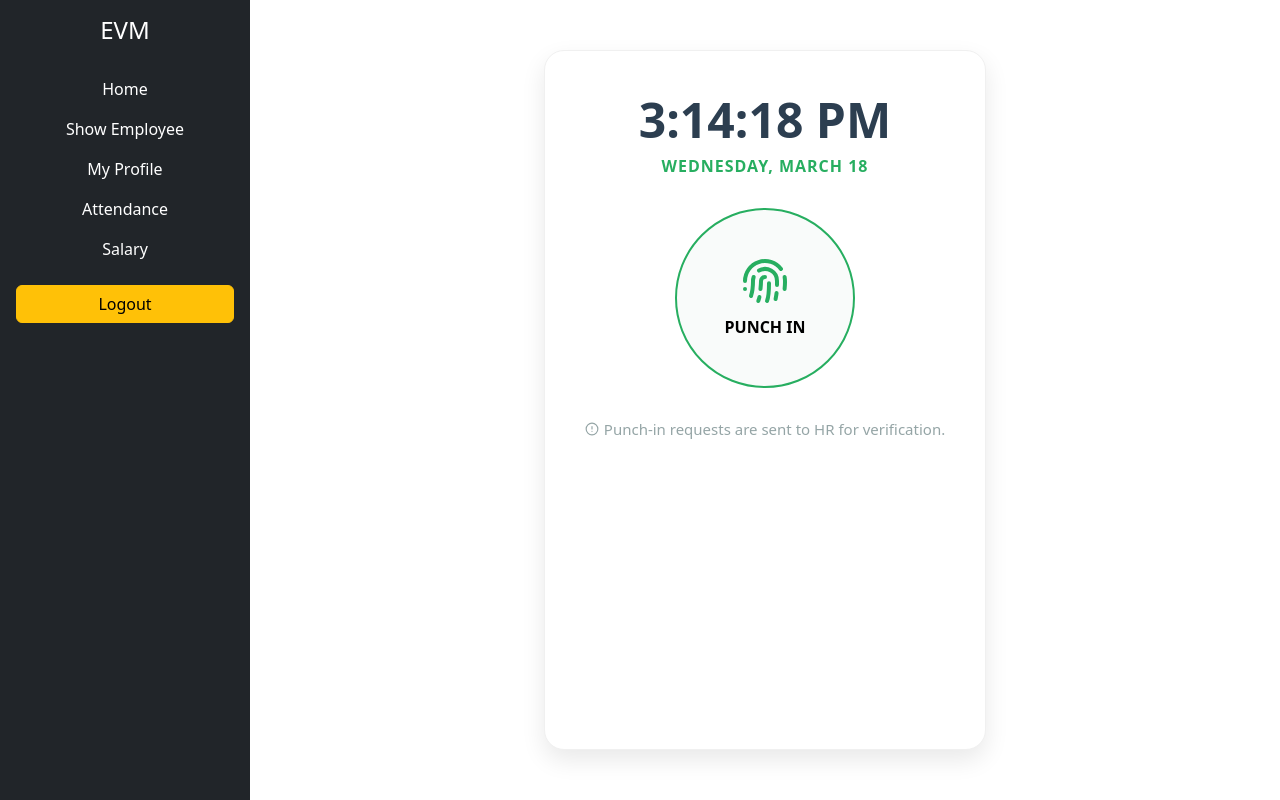
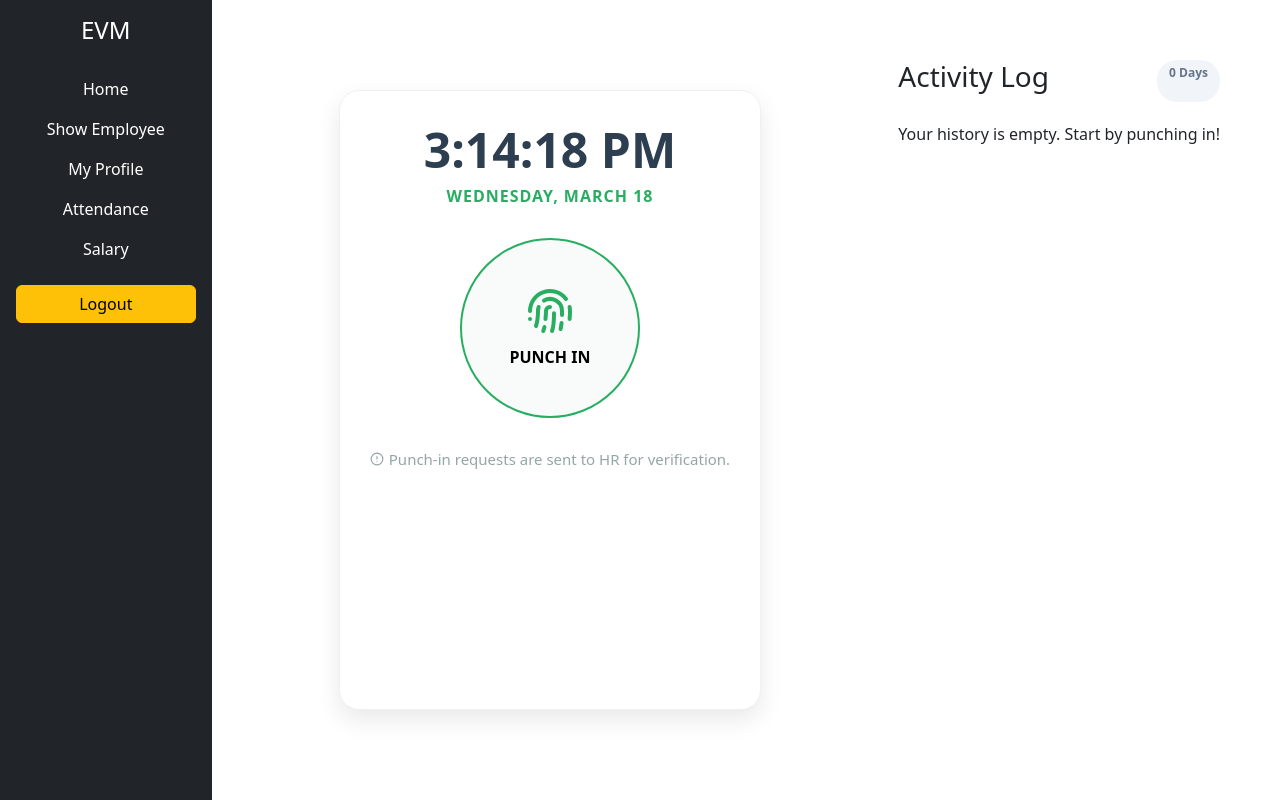
Before and after one commit to ManasiLangore/Employee_Management_System, a React (Create React App) app in the folder frontend/: page /employee/attendance in a window 1280 px wide. Built offline with nearby package versions, Linux system fonts and the light colour scheme.

Commit message:
Improved Admin and Employee attendance UI

```diff
--- a/frontend/src/Pages/admin/AdminAttendance.css
+++ b/frontend/src/Pages/admin/AdminAttendance.css
@@ -42,6 +42,12 @@
     font-size: 16px;
     margin: 0;
     color: #2d3436;
+}
+
+.emp-info-text {
+    font-size: 14px;
+    color: #7f8c8d; /* Muted grey color */
+    margin: 2px 0 8px 0; /* Small space around the text */
 }
 
 .badge-status-pending {
--- a/frontend/src/Pages/admin/AdminAttendance.jsx
+++ b/frontend/src/Pages/admin/AdminAttendance.jsx
@@ -59,10 +59,10 @@ const AdminAttendance = () => {
                       <User size={24} />
                     </div>
                     <div className="user-details">
-                      <h3>Employee ID: {item.empId}</h3>
-                      <h3>{item.firstName}</h3>
-                      <h3>{item.LastName}</h3>
-                      <h3>{item.department}</h3>
+                      <h3>Name : {item.firstname} {item.lastname}</h3>
+                      <p className="emp-info-text">
+                        Employee ID: {item.empId} | {item.department}
+                      </p>
                       <span className="badge-status-pending">Waiting for Approval</span>
                     </div>
                   </div>
--- a/frontend/src/Pages/employee/Attendance.css
+++ b/frontend/src/Pages/employee/Attendance.css
@@ -1,7 +1,17 @@
+.attendance-container{
+    display: flex;
+    flex-direction: row; /* Side by side */
+    justify-content: center;
+    gap: 30px;
+    padding: 40px;
+    align-items: stretch; /* Makes both cards the same height */
+    width: 100%;
+}
+
 .employee-attendance-card {
     background: white;
     border-radius: 20px;
-    padding: 40px;
+    padding: 30px;
     text-align: center;
     max-width: 500px;
     margin: 50px auto;
@@ -38,7 +48,8 @@
     justify-content: center;
     gap: 10px;
     transition: all 0.3s ease;
-    margin: 0 auto;
+    margin: 20px auto;
+    padding: 20px 40px;
 }
 
 .punch-btn:hover{
@@ -92,3 +103,97 @@
     from { opacity: 0; transform: translateY(10px); }
     to { opacity: 1; transform: translateY(0); }
 }
+
+.history-container-pro {
+    background: #ffffff;
+    border-radius: 16px;
+    padding: 20px;
+}
+
+.history-header-main {
+    display: flex;
+    justify-content: space-between;
+    margin-bottom: 20px;
+}
+
+.count-badge {
+    background: #f1f5f9;
+    padding: 4px 12px;
+    border-radius: 20px;
+    font-size: 12px;
+    font-weight: 700;
+    color: #64748b;
+}
+
+/* Timeline Row Styling */
+.timeline-row {
+    display: flex;
+    align-items: center;
+    justify-content: space-between;
+    padding: 15px;
+    margin-bottom: 12px;
+    background: #fff;
+    border-radius: 12px;
+    border-left: 5px solid #cbd5e1; /* Default grey border */
+    box-shadow: 0 2px 4px rgba(0,0,0,0.02);
+    transition: transform 0.2s;
+}
+
+.timeline-row:hover {
+    transform: translateX(5px);
+}
+
+/* Color Coding based on Status */
+.timeline-row.present { border-left-color: #27ae60; background: #f0fff4; }
+.timeline-row.pending { border-left-color: #f39c12; background: #fffaf0; }
+.timeline-row.rejected { border-left-color: #e74c3c; background: #fff5f5; }
+
+/* Date Block */
+.date-block {
+    display: flex;
+    flex-direction: column;
+}
+
+.day-text {
+    font-size: 11px;
+    font-weight: 800;
+    text-transform: uppercase;
+    color: #94a3b8;
+}
+
+.date-text {
+    font-size: 15px;
+    font-weight: 700;
+    color: #1e293b;
+}
+
+/* Status Symbol Box */
+.status-symbol-box {
+    display: flex;
+    flex-direction: column;
+    align-items: center;
+    min-width: 60px;
+}
+
+.symbol {
+    width: 24px;
+    height: 24px;
+    border-radius: 50%;
+    display: flex;
+    align-items: center;
+    justify-content: center;
+    font-size: 12px;
+    font-weight: bold;
+    color: white;
+    margin-bottom: 4px;
+}
+
+.symbol.present { background: #27ae60; }
+.symbol.pending { background: #f39c12; }
+.symbol.rejected { background: #e74c3c; }
+
+.status-label-mini {
+    font-size: 9px;
+    font-weight: 700;
+    text-transform: uppercase;
+}
--- a/frontend/src/Pages/employee/Attendance.jsx
+++ b/frontend/src/Pages/employee/Attendance.jsx
@@ -1,7 +1,7 @@
 import React, { useState, useEffect } from "react";
 import EmpNavbar from "./EmpNavbar";
 import axios from "axios";
-import { Fingerprint, Clock, CheckCircle, AlertCircle } from 'lucide-react';
+import { Fingerprint, Clock, CheckCircle, AlertCircle, List, Calendar } from 'lucide-react';
 import './Attendance.css';
 
 export default function Attendance() {
@@ -85,9 +85,26 @@ export default function Attendance() {
     }
 };
 
+
+
+    const [attendanceHistory, setAttendanceHistory] = useState([]);
+
+    const fetchAttendanceData = async () => {
+        try {
+            const res = await axios.get(`http://localhost:8080/api/attendance/employee/${employeeId}`);
+            // Use the new setter name
+            setAttendanceHistory(res.data);
+
+            // ... rest of your logic
+        } catch (err) {
+            console.error("Error", err);
+        }
+    };
+
   return (
     <div className="d-flex">
       <EmpNavbar></EmpNavbar>
+      <div className="attendance-container">
       <div className="employee-attendance-card">
             <div className="time-display">
                 <h2>{currentTime}</h2>
@@ -132,6 +149,51 @@ export default function Attendance() {
                 <span>Punch-in requests are sent to HR for verification.</span>
             </div>
         </div>
+
+        {/* SECTION 2: HISTORY LIST */}
+            <div className="history-container-pro">
+                <div className="history-header-main">
+                    <h3>Activity Log</h3>
+                    <span className="count-badge">{attendanceHistory.length} Days</span>
+                </div>
+
+                <div className="timeline-wrapper">
+                    {attendanceHistory.length > 0 ? (
+                    attendanceHistory.map((item) => (
+                        <div className={`timeline-row ${item.status.toLowerCase()}`} key={item.id}>
+                        {/* Left: Date & Day */}
+                        <div className="date-block">
+                            <span className="day-text">
+                            {new Date(item.date).toLocaleDateString('en-US', { weekday: 'short' })}
+                            </span>
+                            <span className="date-text">
+                            {new Date(item.date).toLocaleDateString('en-US', { day: '2-digit', month: 'short' })}
+                            </span>
+                        </div>
+
+                        {/* Center: Time Info */}
+                        <div className="time-details">
+                            <p className="time-label">Clock In</p>
+                            <p className="actual-time">09:15 AM</p> {/* Replace with dynamic data */}
+                        </div>
+
+                        {/* Right: Symbol/Badge */}
+                        <div className="status-symbol-box">
+                            {item.status === "PRESENT" && <div className="symbol present">✔</div>}
+                            {item.status === "PENDING" && <div className="symbol pending">!</div>}
+                            {item.status === "REJECTED" && <div className="symbol rejected">✖</div>}
+                            <span className="status-label-mini">{item.status}</span>
+                        </div>
+                        </div>
+                    ))
+                    ) : (
+                    <div className="empty-state-simple">
+                        <p>Your history is empty. Start by punching in!</p>
+                    </div>
+                    )}
+                </div>
+                </div>
+        </div>
     </div>
     );
 }
```
Also changed, not shown: frontend/public/img/emp5.jpg (added).
